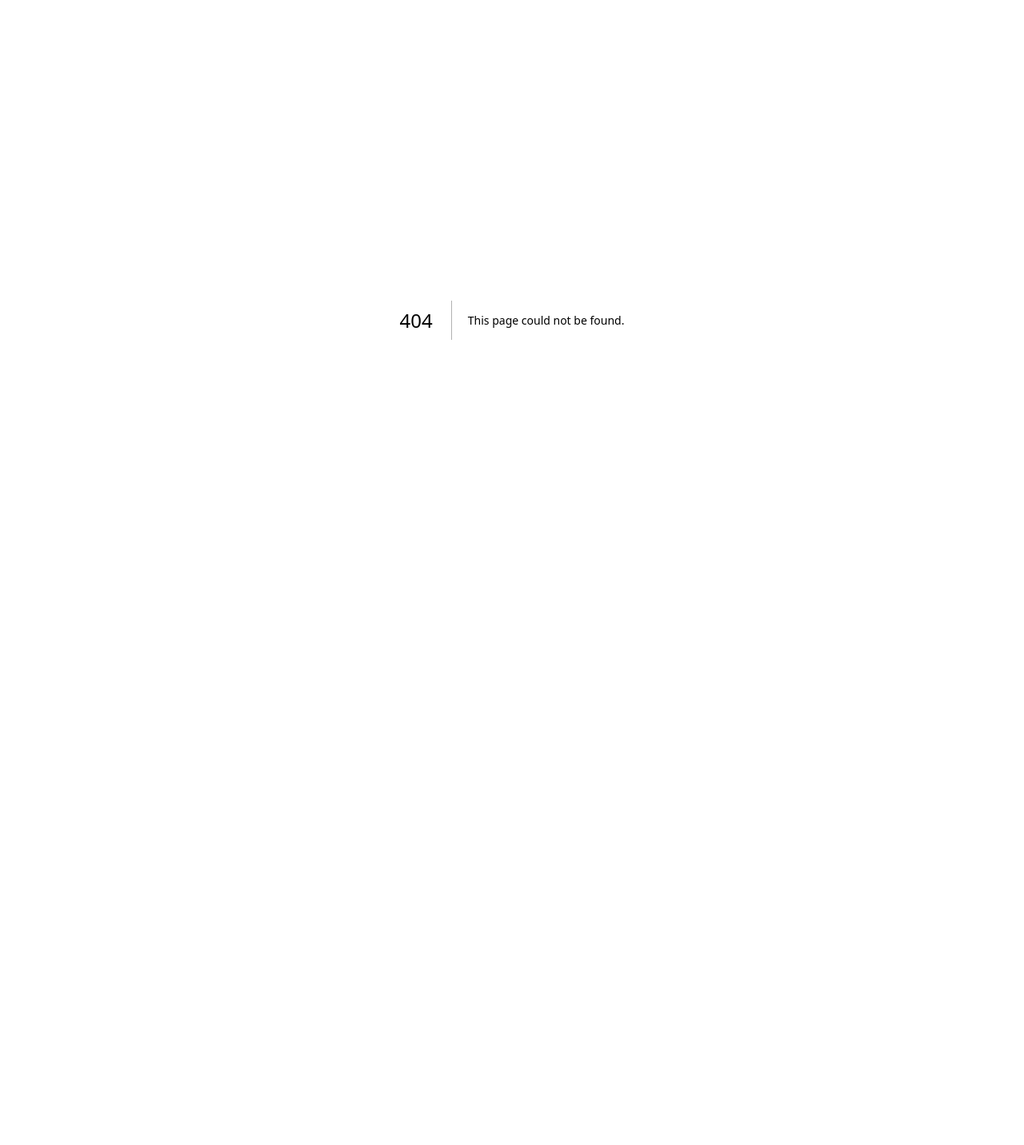
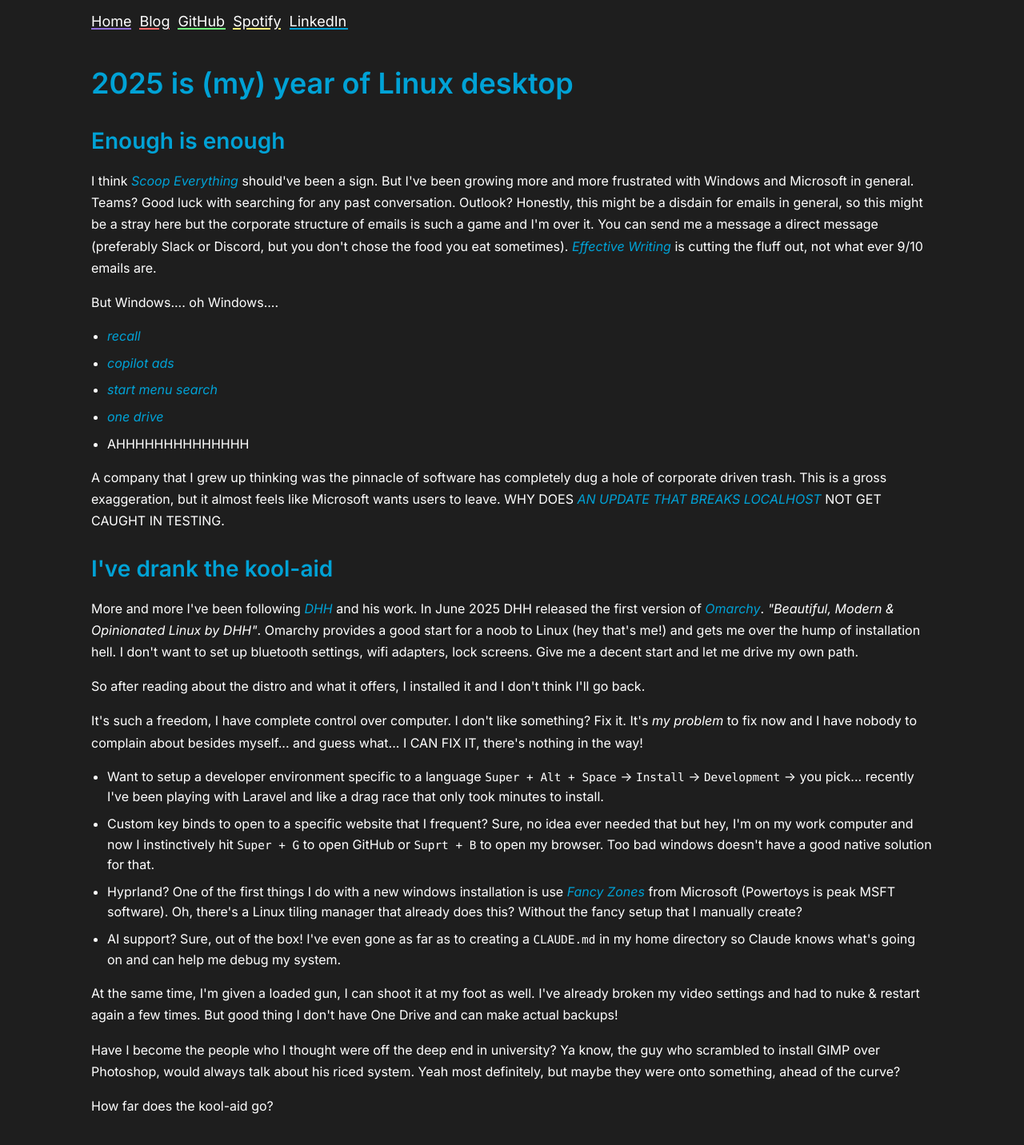
Before and after one commit to NickTheWilder/website, a Next.js app: page /blog/the-year-of-linux in a window 1280 px wide. Before the commit this address had no page. Shown: the top 1432 px of the page at 80% size. Before the commit the page ends 800 px from the top, so only its background shows below. Built offline with nearby package versions, Linux system fonts and the light colour scheme; a web font is replaced by a local one.

Commit message:
the year of linux

```diff
--- /dev/null
+++ b/src/app/blog/the-year-of-linux/Omarchy.mdx
@@ -0,0 +1,33 @@
+# 2025 is (my) year of Linux desktop
+
+## Enough is enough
+
+I think [Scoop Everything](https://nickthewilder.com/blog/scoop-everything) should've been a sign. But I've been growing more and more frustrated with Windows and Microsoft in general. Teams? Good luck with searching for any past conversation. Outlook? Honestly, this might be a disdain for emails in general, so this might be a stray here but the corporate structure of emails is such a game and I'm over it. You can send me a message a direct message (preferably Slack or Discord, but you don't chose the food you eat sometimes). [Effective Writing](https://nickthewilder.com/blog/effective-writing) is cutting the fluff out, not what ever 9/10 emails are.
+
+But Windows.... oh Windows....
+- [recall](https://pureinfotech.com/disable-recall-windows-11/)
+- [copilot ads](https://learn.microsoft.com/en-us/answers/questions/3951250/copilot-pop-up-has-started-appearing-every-15-seco)
+- [start menu search](https://www.makeuseof.com/windows-search-improvements/)
+- [one drive](https://learn.microsoft.com/en-us/answers/questions/5302932/one-drive-keeps-coming-back-from-the-dead)
+- AHHHHHHHHHHHHHH
+
+A company that I grew up thinking was the pinnacle of software has completely dug a hole of corporate driven trash. This is a gross exaggeration, but it almost feels like Microsoft wants users to leave. WHY DOES [AN UPDATE THAT BREAKS LOCALHOST](https://learn.microsoft.com/en-us/answers/questions/5585563/localhost-not-working-anymore-after-2025-10-cumula) NOT GET CAUGHT IN TESTING.
+
+## I've drank the kool-aid
+
+More and more I've been following [DHH](https://dhh.dk/) and his work. In June 2025 DHH released the first version of [Omarchy](https://omarchy.org/). *"Beautiful, Modern & Opinionated Linux by DHH"*.  Omarchy provides a good start for a noob to Linux (hey that's me!) and gets me over the hump of installation hell. I don't want to set up bluetooth settings, wifi adapters, lock screens. Give me a decent start and let me drive my own path.
+
+So after reading about the distro and what it offers, I installed it and I don't think I'll go back.
+
+It's such a freedom, I have complete control over computer. I don't like something? Fix it. It's *my problem* to fix now and I have nobody to complain about besides myself... and guess what... I CAN FIX IT, there's nothing in the way!
+
+- Want to setup a developer environment specific to a language `Super + Alt + Space` -> `Install` -> `Development` -> you pick... recently I've been playing with Laravel and like a drag race that only took minutes to install.
+- Custom key binds to open to a specific website that I frequent? Sure, no idea ever needed that but hey, I'm on my work computer and now I instinctively hit `Super + G` to open GitHub or `Suprt + B`  to open my browser. Too bad windows doesn't have a good native solution for that.
+- Hyprland? One of the first things I do with a new windows installation is use [Fancy Zones](https://learn.microsoft.com/en-us/windows/powertoys/fancyzones) from Microsoft (Powertoys is peak MSFT software). Oh, there's a Linux tiling manager that already does this? Without the fancy setup that I manually create?
+- AI support? Sure, out of the box! I've even gone as far as to creating a `CLAUDE.md` in my home directory so Claude knows what's going on and can help me debug my system.
+
+At the same time, I'm given a loaded gun, I can shoot it at my foot as well. I've already broken my video settings and had to nuke & restart again a few times. But good thing I don't have One Drive and can make actual backups!
+
+Have I become the people who I thought were off the deep end in university? Ya know, the guy who scrambled to install GIMP over Photoshop, would always talk about his riced system. Yeah most definitely, but maybe they were onto something, ahead of the curve?
+
+How far does the kool-aid go?
--- /dev/null
+++ b/src/app/blog/the-year-of-linux/page.tsx
@@ -0,0 +1,12 @@
+"use client";
+import { JSX } from "react";
+import Omarchy from "./Omarchy.mdx";
+import BlogContainer from "@/components/blogContainer";
+
+export default function Post(): JSX.Element {
+    return (
+        <BlogContainer>
+            <Omarchy />
+        </BlogContainer>
+    );
+}
```
Also changed, not shown: src/app/blog/data.ts (+7 -0 lines).
